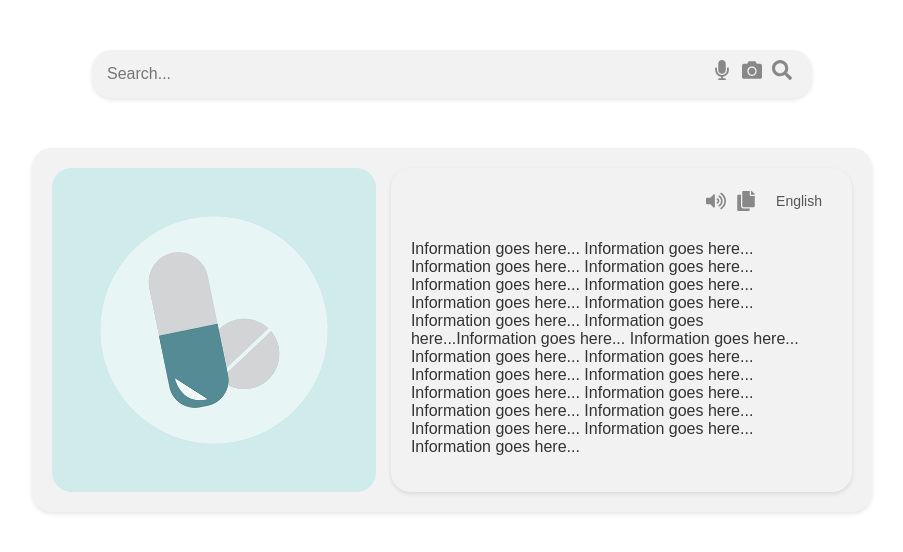
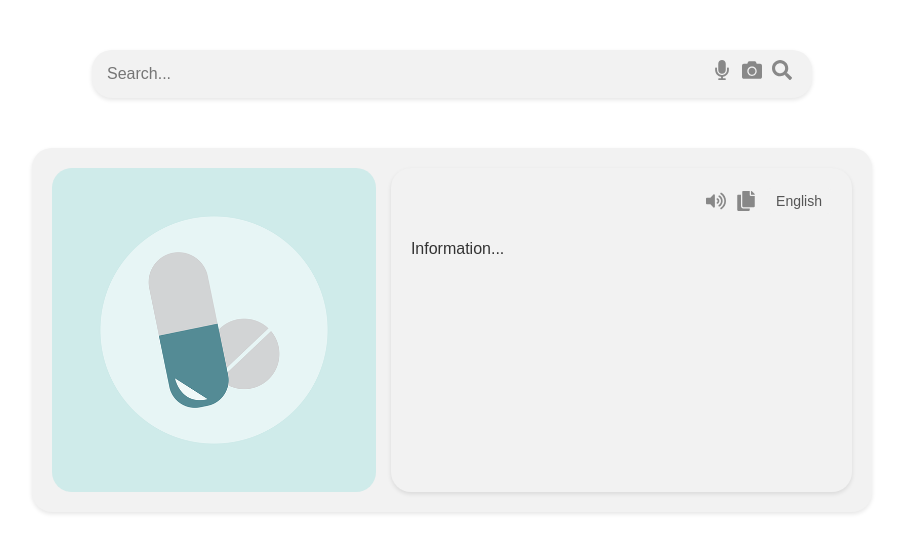
Before and after one commit to Compile7/medicine-scanner, a React (Create React App) app: page / in a window 1280 px wide. Shown: the top 552 px of the page, without its empty margins (188-1091 px from the left). Built offline with nearby package versions, Linux system fonts and the light colour scheme.

Commit message:
data render changes

```diff
--- a/src/App.js
+++ b/src/App.js
@@ -1,4 +1,4 @@
-import React, { useState } from 'react';
+import React, { useState,useEffect  } from 'react';
 import { FaSearch, FaMicrophone, FaCamera, FaVolumeUp, FaCopy } from 'react-icons/fa';
 import { IconContext } from 'react-icons';
 //import { useSpeechRecognition } from 'react-speech-recognition';
@@ -16,6 +16,8 @@ const App = () => {
     setTextInput(event.target.value);
   };
 
+  const [apiResponse, setApiResponse] = useState('');
+
   const handleVoiceRecognition = () => {
     // resetTranscript();
     // if (listening) {
@@ -31,19 +33,27 @@ const App = () => {
 
   const handleSearch = async () => {
     // Perform search logic here
-    console.log('Search:', textInput);
+    let apiResponseText = 'processing ....';
+    setApiResponse(apiResponseText);
     const configuration = new Configuration({
       apiKey: ""//openai token
     });
     const openai = new OpenAIApi(configuration);
     const response = await openai.createCompletion({
       model: "text-davinci-003",
-      prompt: `share usage, side effects,  direction to use, Composition , Consume Type, medical practice about ${textInput} medicine, share details in tabular format in hindi and english language`,
+      prompt: `share usage, side effects,  direction to use, Composition , Consume Type, medical practice about ${textInput} medicine, share details in tabular format in ${language} language`,
       temperature: 0.7,
       max_tokens: 250,
     });
-    console.log("response", response);
+    apiResponseText = response?.data?.choices[0]?.text || '';
+    setApiResponse(apiResponseText);
   };
+
+  useEffect(() => {
+    if(textInput){
+      handleSearch(); // Call handleSearch whenever language state changes
+    }
+  }, [language]);
 
   const toggleLanguage = () => {
     setLanguage(language === 'english' ? 'hindi' : 'english');
@@ -71,29 +81,8 @@ const App = () => {
             </button>
           </div>
         <div className="information">
-            <p>Information goes here...
-            Information goes here...
-            Information goes here...
-            Information goes here...
-            Information goes here...
-            Information goes here...
-            Information goes here...
-            Information goes here...
-            Information goes here...
-            Information goes here...Information goes here...
-            Information goes here...
-            Information goes here...
-            Information goes here...
-            Information goes here...
-            Information goes here...
-            Information goes here...
-            Information goes here...
-            Information goes here...
-
-            Information goes here...
-            Information goes here...
-            Information goes here...
-            Information goes here...
+            <p>
+            {apiResponse || 'Information...'}
             </p>
           </div>
         </div>
```
